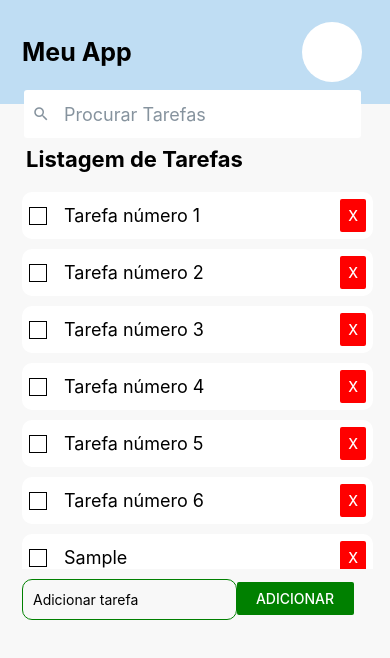
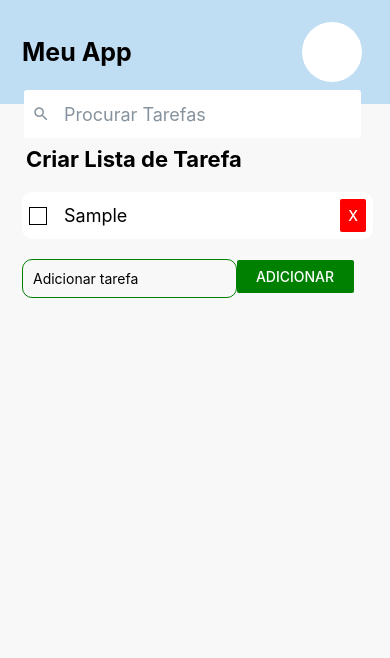
Before and after one commit to Ivandro-Alfredo/mayongi-app-test, a React Native app: screen / in a window 390 px wide. Both pictures are taken after typing "Sample" into the empty fields and a click on the button "ADICIONAR". Shown: the top 658 px of the page. Built offline with nearby package versions, Linux system fonts and the light colour scheme.

Commit message:
feat: add remove button

```diff
--- a/src/Components/header.jsx
+++ b/src/Components/header.jsx
@@ -9,7 +9,7 @@ export const Header = () => {
         <View style={styles.header}>
           <Text style={styles.headerText}>Meu App</Text>
           <View style={styles.profileImage}>
-            {/* Aqui você pode adicionar a imagem de perfil */}
+            {/* adicionar a imagem de perfil */}
           </View>
         </View>
       </View>
--- a/src/Components/taskList.jsx
+++ b/src/Components/taskList.jsx
@@ -3,20 +3,19 @@ import { View, Text, Button, TextInput, ScrollView, TouchableOpacity} from 'reac
 import { styles } from '../Style/taskListStyle';
 
 export const ListaDeTarefas = () => {
-  const [tarefas, setTarefas] = useState([
-    { texto: 'Tarefa número 1' },
-    { texto: 'Tarefa número 2' },
-    { texto: 'Tarefa número 3' },
-    { texto: 'Tarefa número 4' },
-    { texto: 'Tarefa número 5'},
-    { texto: 'Tarefa número 6' },
-  ]);
+  const [tarefas, setTarefas] = useState([]);
   const [tarefa, setTarefa] = useState('');
   const adicionarTarefa = () => {
     if (tarefa.trim() !== '') {
       setTarefas([...tarefas, { texto: tarefa, isChecked: false }]);
       setTarefa('');
     }
+  };
+
+  const removerTarefa = (index) => {
+    const novasTarefas = [...tarefas];
+    novasTarefas.splice(index, 1);
+    setTarefas(novasTarefas);
   };
 
   return (
@@ -29,6 +28,7 @@ export const ListaDeTarefas = () => {
               {item.texto}
             </Text>
             <Button title="X"
+                onPress={() => removerTarefa(index)}
                 color='red'
             />
           </View>
--- a/src/Screens/home/home.jsx
+++ b/src/Screens/home/home.jsx
@@ -7,7 +7,6 @@ import {ListaDeTarefas} from '../../Components/taskList';
 export const Home = ()=> {
   return (
     <SafeAreaView style={styles.body}>
-      <View style={styles.insideBody}>
         <ScrollView >
         <Header/>
         <SearchBar
@@ -15,10 +14,9 @@ export const Home = ()=> {
           containerStyle={styles.searchContainer}
           inputContainerStyle={styles.searchInputContainer}
         />
-        <Text style={styles.homeText}>Listagem de Tarefas</Text>
+        <Text style={styles.homeText}>Criar Lista de Tarefa</Text>
         <ListaDeTarefas/>
       </ScrollView>
-      </View>
     </SafeAreaView>
   );
 }
--- a/src/Style/homeStyle.jsx
+++ b/src/Style/homeStyle.jsx
@@ -14,7 +14,7 @@ export const styles = StyleSheet.create({
     width: '90%',
     marginLeft:16,
     marginTop:-22,
-    backgroundColor: 'white', // Define o fundo do contêiner de entrada do SearchBar como branco
+    backgroundColor: 'white',
   },
   homeText: {
     fontSize: 22,
--- a/src/Style/taskListStyle.jsx
+++ b/src/Style/taskListStyle.jsx
@@ -11,6 +11,7 @@ export const styles = StyleSheet.create({
 		width: '90%',
 		marginLeft: 22,
 		borderRadius: 10,
+		flex:1
 
 	},
     checkbox:{
@@ -24,7 +25,7 @@ export const styles = StyleSheet.create({
 		borderRadius: 10,
 		borderWidth: 1,
 		borderColor: 'green',
-		height: '10%',
+		height: 39,
 		marginTop: 10,
         paddingHorizontal: 10,
         marginBottom:10
```
